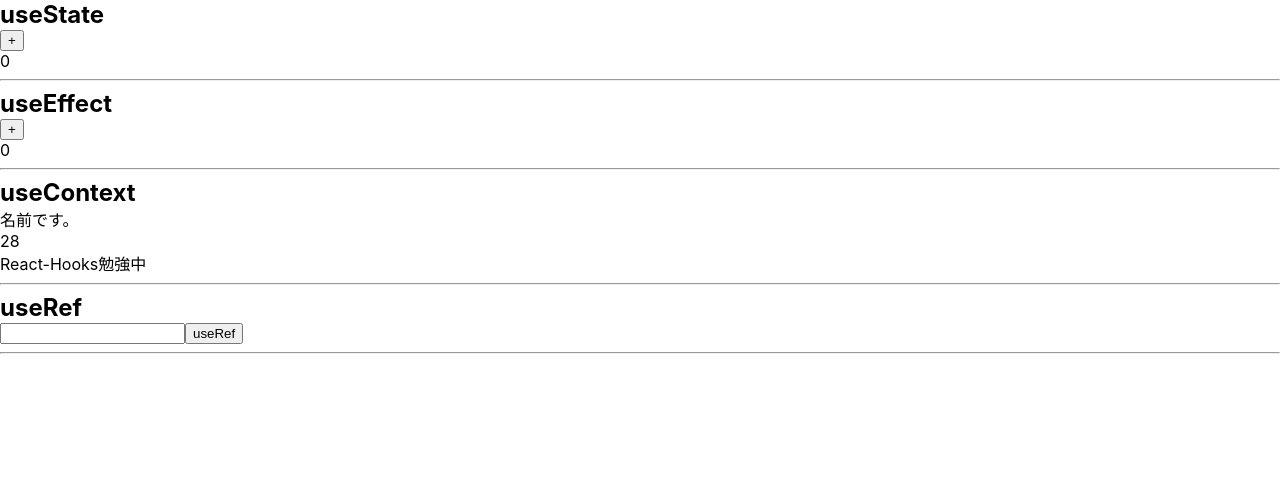
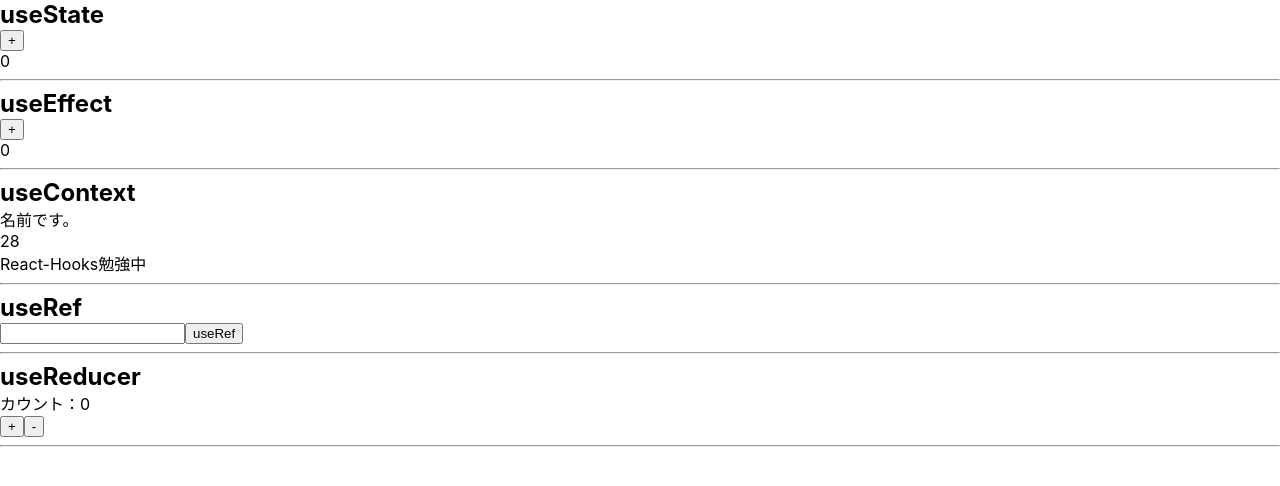
Before and after one commit to genta-t/react18-tutorial, a React (Create React App) app: page / in a window 1280 px wide. Shown: the top 486 px of the page. Built offline with nearby package versions, Linux system fonts and the light colour scheme.

Commit message:
useReducer 完了

```diff
--- a/src/App.tsx
+++ b/src/App.tsx
@@ -1,5 +1,6 @@
 import UseContext from './components/UseContext';
 import UseEffect from './components/UseEffect';
+import UseReducer from './components/UseReducer';
 import UseRef from './components/UseRef';
 import UseState from './components/UseState';
 
@@ -10,6 +11,7 @@ const App = () => {
       <UseEffect />
       <UseContext />
       <UseRef />
+      <UseReducer />
     </>
   );
 }
--- /dev/null
+++ b/src/components/UseReducer.tsx
@@ -0,0 +1,32 @@
+import { useReducer } from "react";
+
+type TypesAction = {
+  type: string;
+}
+
+const reducer = (state: number, action: TypesAction) => {
+  switch (action.type) {
+    case "increment":
+      return state + 1;
+    case "decrement":
+      return state - 1;
+    default:
+      return state;
+  }
+}
+
+const UseReducer = () => {
+  const [ state, despatch ] = useReducer(reducer, 0);
+
+  return (
+    <>
+      <h2>useReducer</h2>
+      <p>カウント：{state}</p>
+      <button onClick={() => despatch({ type: "increment" })}>+</button>
+      <button onClick={() => despatch({ type: "decrement" })}>-</button>
+      <hr />
+    </>
+  );
+}
+
+export default UseReducer;
```
